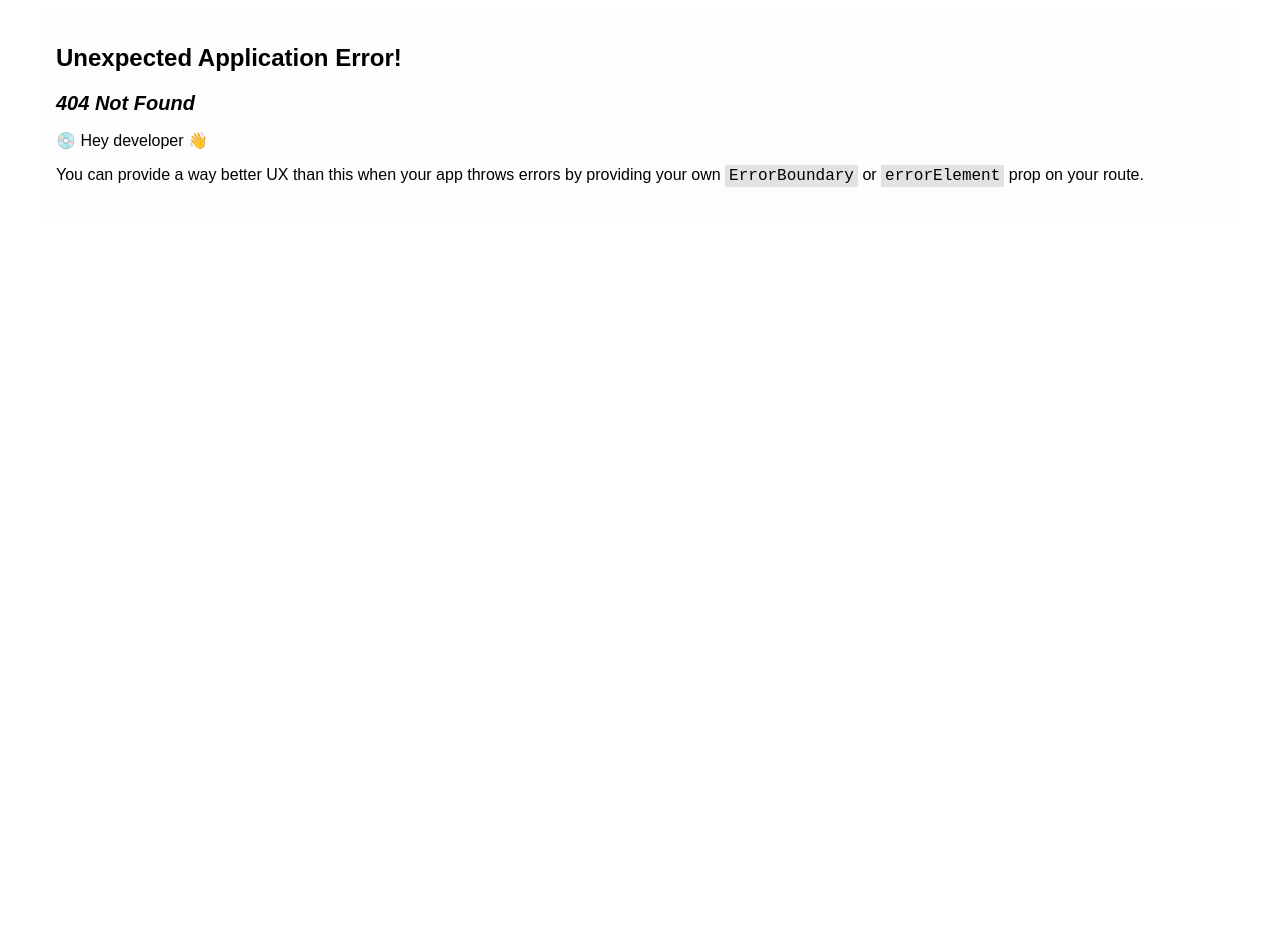
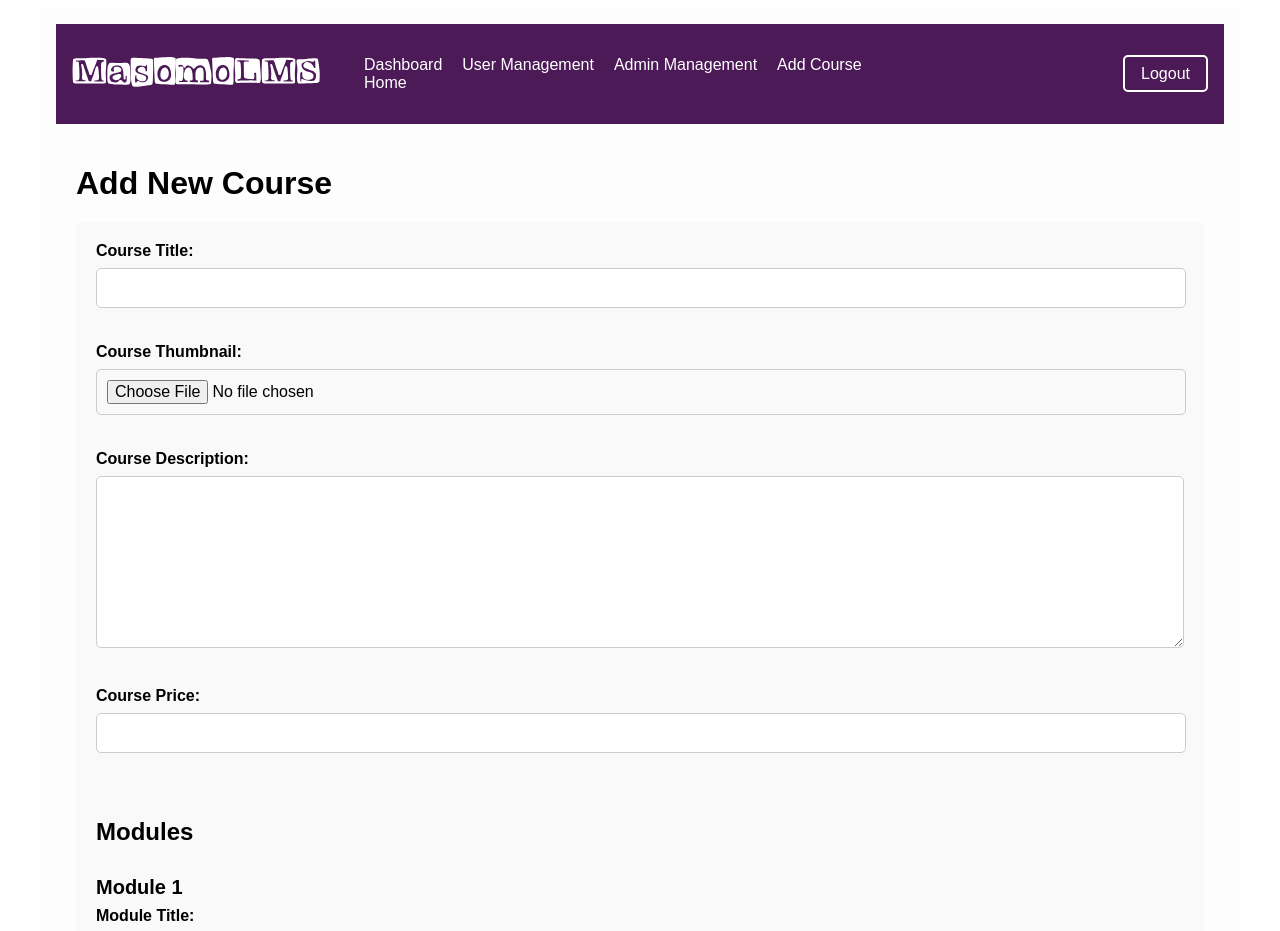
Before and after one commit to mmwandera/masomo-lms-frontend, a React (Vite) app: page /dashboard/add-course in a window 1280 px wide. Before the commit this address had no page. Shown: the top 931 px of the page. Before the commit the page ends 800 px from the top, so only its background shows below. Built offline with nearby package versions, Linux system fonts and the light colour scheme; a web font is replaced by a local one.

Commit message:
styled the add courses page

```diff
--- /dev/null
+++ b/src/admin-components/AddCourse.jsx
@@ -0,0 +1,56 @@
+import './addCourse.css';
+import Footer from './reusable-components/Footer';
+import Header from './reusable-components/Header';
+
+export default function AddCourse() {
+  return (
+    <div className="add-course">
+      <Header />
+      <main className="add-course-main">
+        <h1 className="add-course-heading">Add New Course</h1>
+        <form className="course-form">
+          <div className="form-group">
+            <label htmlFor="courseTitle">Course Title:</label>
+            <input type="text" id="courseTitle" name="courseTitle" />
+          </div>
+          <div className="form-group">
+            <label htmlFor="courseThumbnail">Course Thumbnail:</label>
+            <input type="file" id="courseThumbnail" name="courseThumbnail" />
+          </div>
+          <div className="form-group">
+            <label htmlFor="courseDescription">Course Description:</label>
+            <textarea id="courseDescription" name="courseDescription"></textarea>
+          </div>
+          <div className="form-group">
+            <label htmlFor="coursePrice">Course Price:</label>
+            <input type="text" id="coursePrice" name="coursePrice" />
+          </div>
+
+          {/* Modules Section */}
+          <h2 className="module-heading">Modules</h2>
+          {/* Repeat the following section 10 times */}
+          {[...Array(10)].map((_, index) => (
+            <div key={index} className="module-form">
+              <h3>Module {index + 1}</h3>
+              <div className="form-group">
+                <label htmlFor={`moduleTitle${index}`}>Module Title:</label>
+                <input type="text" id={`moduleTitle${index}`} name={`moduleTitle${index}`} />
+              </div>
+              <div className="form-group">
+                <label htmlFor={`moduleMedia${index}`}>Module Media:</label>
+                <input type="file" id={`moduleMedia${index}`} name={`moduleMedia${index}`} />
+              </div>
+              <div className="form-group">
+                <label htmlFor={`moduleNotes${index}`}>Module Notes:</label>
+                <textarea id={`moduleNotes${index}`} name={`moduleNotes${index}`}></textarea>
+              </div>
+            </div>
+          ))}
+
+          <button type="submit" className="submit-button">Submit</button>
+        </form>
+      </main>
+      <Footer />
+    </div>
+  );
+}
--- a/src/admin-components/SendMessage.jsx
+++ b/src/admin-components/SendMessage.jsx
@@ -4,13 +4,8 @@ import Header from './reusable-components/Header';
 import './sendMessage.css';
 
 export default function SendMessage() {
-  const [recipient, setRecipient] = useState('');
   const [title, setTitle] = useState('');
   const [message, setMessage] = useState('');
-
-  const handleRecipientChange = (event) => {
-    setRecipient(event.target.value);
-  };
 
   const handleTitleChange = (event) => {
     setTitle(event.target.value);
@@ -23,25 +18,15 @@ export default function SendMessage() {
   const handleSubmit = (event) => {
     event.preventDefault();
     // Logic to send the message
-    console.log('Sending message:', { recipient, title, message });
+    console.log('Sending message:', { title, message });
   };
 
   return (
     <div className="admin-management">
       <Header />
       <main className="admin-main">
-        <h2>Send Message to {recipient}</h2>
+        <h2>Send Message to User</h2>
         <form onSubmit={handleSubmit}>
-          <div>
-            <label htmlFor="recipient">Recipient:</label>
-            <input
-              type="text"
-              id="recipient"
-              value={recipient}
-              onChange={handleRecipientChange}
-              required
-            />
-          </div>
           <div>
             <label htmlFor="title">Title:</label>
             <input
--- /dev/null
+++ b/src/admin-components/addCourse.css
@@ -0,0 +1,67 @@
+/* addCourse.css */
+
+.add-course-main {
+  padding: 20px;
+}
+
+.add-course-heading {
+  margin-bottom: 20px;
+}
+
+.course-form {
+  background-color: #f9f9f9;
+  border-radius: 5px;
+  padding: 20px;
+  margin-bottom: 20px;
+}
+
+.module-heading {
+  margin-top: 30px;
+  margin-bottom: 10px;
+}
+
+.module-form {
+  margin-bottom: 20px;
+}
+
+.form-group {
+  margin-bottom: 15px;
+}
+
+label {
+  font-weight: bold;
+}
+
+input[type="text"],
+input[type="file"],
+textarea {
+  width: calc(100% - 20px); /* Adjusted width */
+  padding: 10px;
+  border: 1px solid #ccc;
+  border-radius: 5px;
+  font-size: 16px;
+}
+
+textarea {
+  resize: vertical;
+  min-height: 150px;
+}
+
+.submit-button {
+  padding: 10px 20px;
+  background-color: #4c1a57;
+  color: #fff;
+  border: none;
+  border-radius: 5px;
+  cursor: pointer;
+  transition: background-color 0.3s ease;
+}
+
+.submit-button:hover {
+  background-color: #3a1342;
+}
+
+/* Increase space between button and footer */
+.footer {
+  margin-top: 40px;
+}
--- a/src/admin-components/reusable-components/Header.jsx
+++ b/src/admin-components/reusable-components/Header.jsx
@@ -13,6 +13,7 @@ export default function Header() {
           <li><Link to="/dashboard">Dashboard</Link></li>
           <li><Link to="/dashboard/user-management">User Management</Link></li>
           <li><Link to="/dashboard/admin-management">Admin Management</Link></li>
+          <li><Link to="/dashboard/add-course">Add Course</Link></li>
           <li><Link to="/">Home</Link></li>
         </ul>
       </nav>
--- a/src/client-side-components/home.css
+++ b/src/client-side-components/home.css
@@ -1,7 +1,7 @@
 .home-card-container {
     display: grid;
     grid-template-columns: repeat(5, 1fr); /* Three columns with equal width */
-    gap: 10px; /* Gap between each card */
+    gap: 20px; /* Gap between each card */
     margin-bottom: 20px;
     margin-top: 40px;
   }
--- a/src/client-side-components/reusable-components/HomeHeader.jsx
+++ b/src/client-side-components/reusable-components/HomeHeader.jsx
@@ -1,5 +1,5 @@
 import { Link } from 'react-router-dom';
-import logo from '../../assets/MasomoLMS-white.svg'
+import logo from '../../assets/MasomoLMS-white.svg';
 
 export default function HomeHeader() {
   return (
@@ -10,13 +10,14 @@ export default function HomeHeader() {
       <nav className="nav">
         <ul className="nav-list">
           <li><Link to="/">Home</Link></li>
-          <li><Link to="/admin">Teacher&apos;s Portal</Link></li>
+          <li><Link to="/profile">Profile</Link></li>
           <li><Link to="/about-us">About Us</Link></li>
           <li><Link to="/contact-us">Contact Us</Link></li>
+          <li><Link to="/admin">Teacher&apos;s Portal</Link></li>
         </ul>
       </nav>
       <div className="logout-container">
-        <button className="logout-button">Logout</button>
+        <Link to="/login" className="logout-button">Logout</Link>
       </div>
     </header>
   );
--- a/src/main.jsx
+++ b/src/main.jsx
@@ -4,6 +4,7 @@ import {
   createBrowserRouter,
   RouterProvider,
 } from "react-router-dom";
+import AddCourse from './admin-components/AddCourse.jsx';
 import AdminHome from './admin-components/AdminHome.jsx';
 import AdminManagement from './admin-components/AdminManagement.jsx';
 import SendMessage from './admin-components/SendMessage.jsx';
@@ -60,6 +61,10 @@ const router = createBrowserRouter([
     element: <UserManagement />,
   },
   {
+    path: "/dashboard/add-course",
+    element: <AddCourse />,
+  },
+  {
     path: "/user-management/send-message",
     element: <SendMessage />,
   },
```
